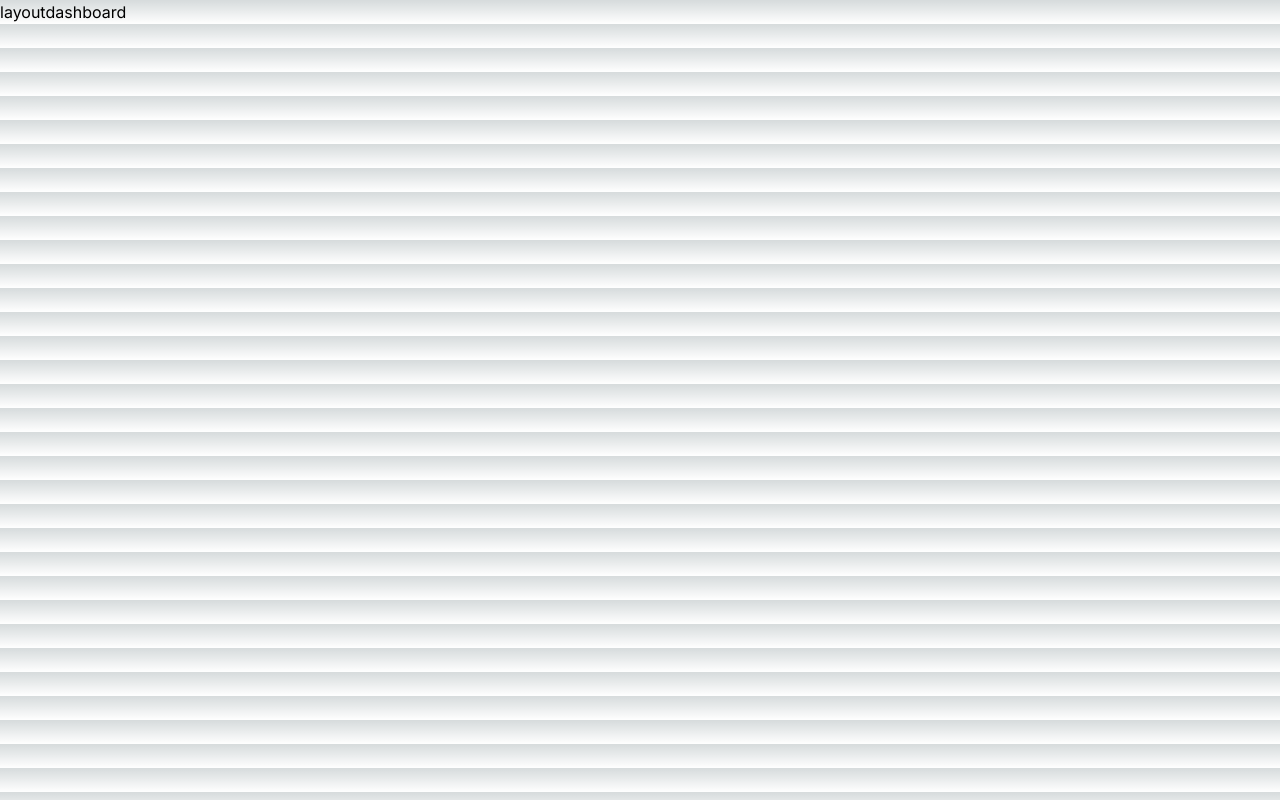
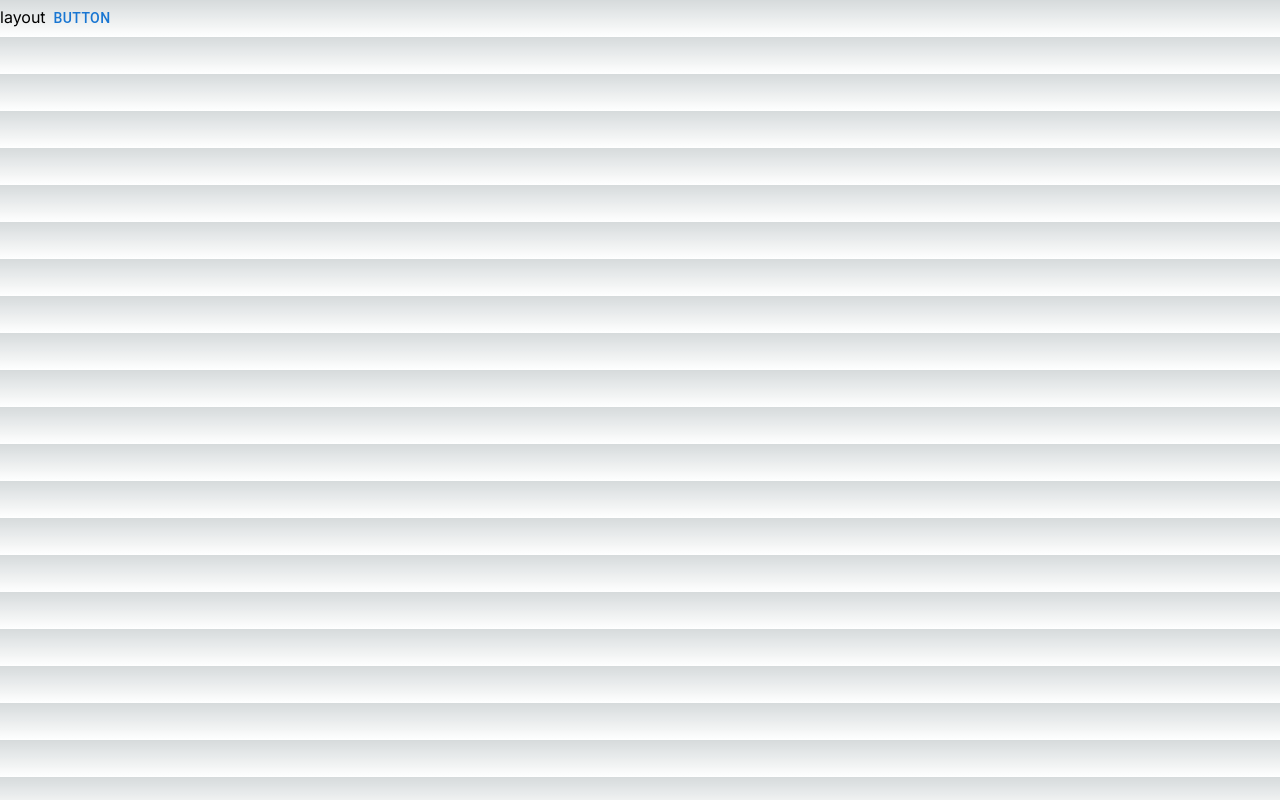
Before and after one commit to zcae1020/gohae, a Next.js app: page /dashboard in a window 1280 px wide. Built offline with nearby package versions, Linux system fonts and the light colour scheme.

Commit message:
feat(mui): mui 설치

```diff
--- a/src/app/dashboard/page.tsx
+++ b/src/app/dashboard/page.tsx
@@ -1,7 +1,7 @@
-import Image from 'next/image'
+import {Button} from '@mui/material';
 
 export default function Home() {
   return (
-    'dashboard'
+    <Button>button</Button>
   )
 }
```
Also changed, not shown: package.json (+8 -5 lines), 1 other file (tests, documents, lock files or other folders).
